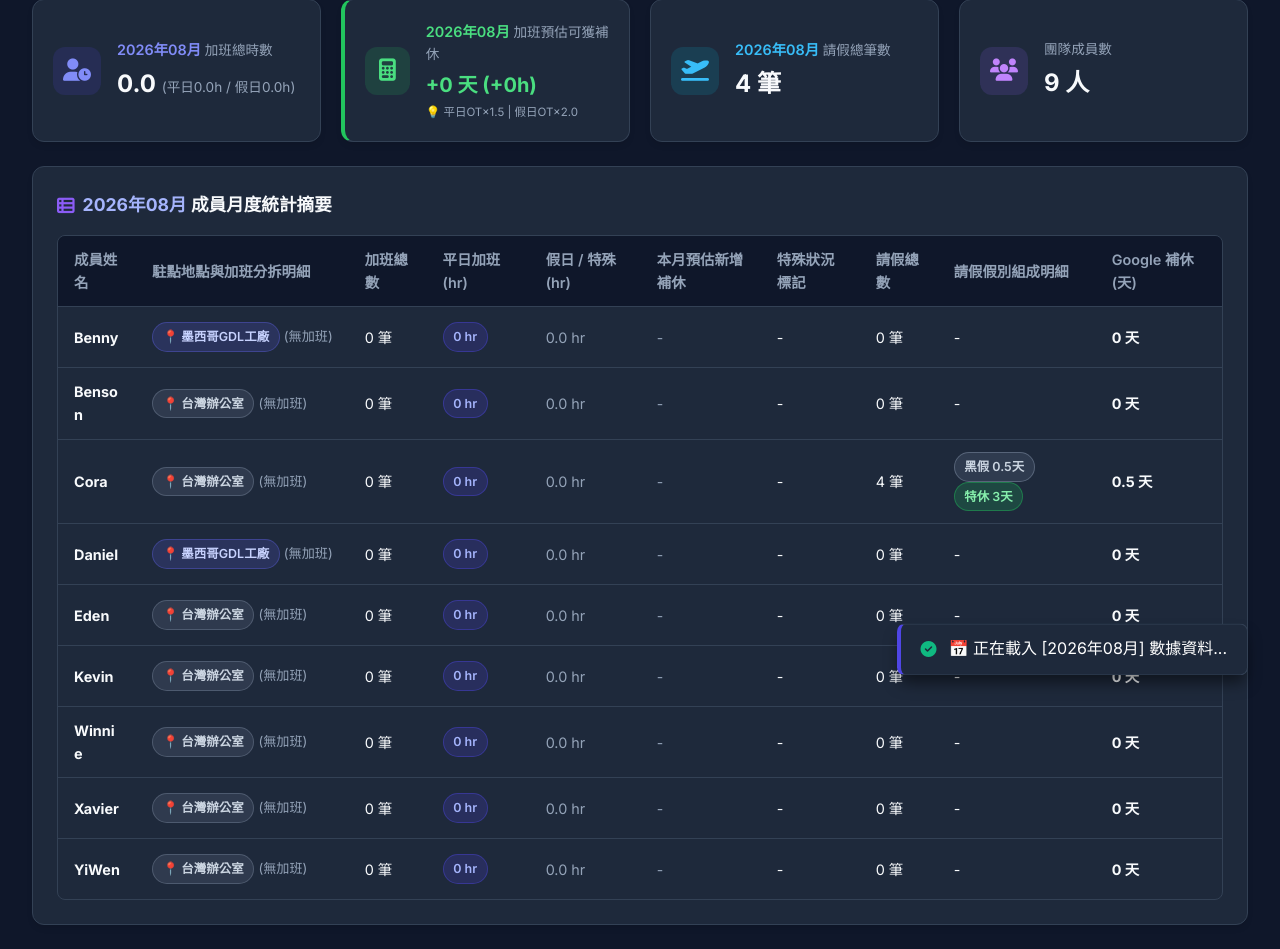
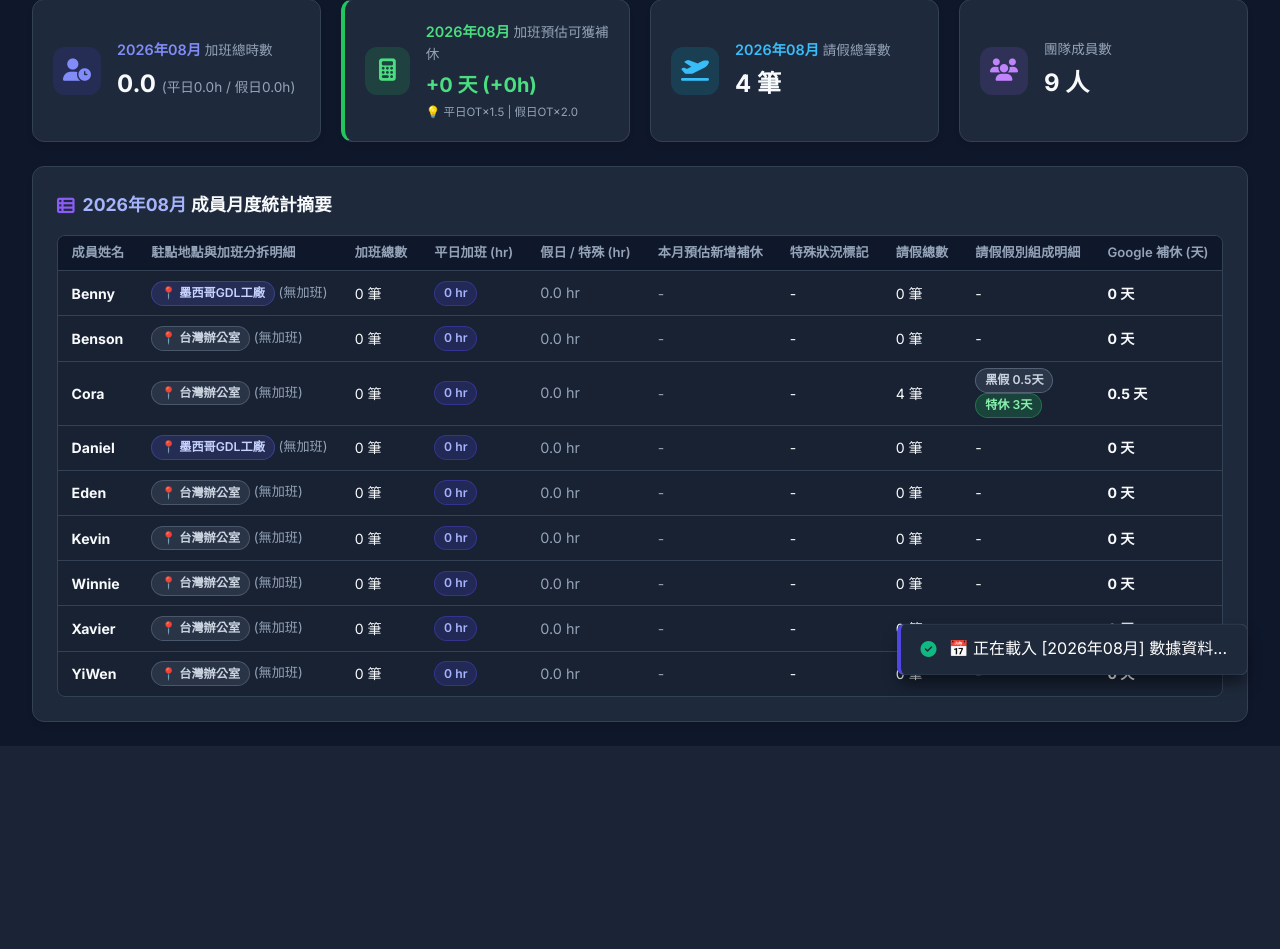
Before and after one commit to XavierH1558/Overwork_table, a Flask app: page / in a window 1280 px wide. Shown: the part 170-1119 px from the top of the page. After the commit the page ends 916 px from the top, so only its background shows below. Run offline with Flask 2, Linux system fonts and the light colour scheme; data comes from the database, SQL or seed files in the repository.

Commit message:
fix: compact table row height, adjust column widths, and prevent action button wrapping

```diff
--- a/templates/index.html
+++ b/templates/index.html
@@ -276,30 +276,32 @@
             overflow-x: auto;
             border-radius: 0.5rem;
             border: 1px solid var(--card-border);
+            background: rgba(15, 23, 42, 0.4);
         }
 
         table {
             width: 100%;
             border-collapse: collapse;
             text-align: left;
-            font-size: 0.9rem;
+            font-size: 0.88rem;
+            line-height: 1.35;
         }
 
         th {
             background-color: #0f172a;
             color: var(--text-muted);
             font-weight: 600;
-            padding: 0.75rem 1rem;
+            font-size: 0.82rem;
+            padding: 0.5rem 0.85rem;
             border-bottom: 1px solid var(--card-border);
-
+            white-space: nowrap;
         }
 
         td {
-            padding: 0.75rem 1rem;
+            padding: 0.42rem 0.85rem;
             border-bottom: 1px solid var(--card-border);
             color: var(--text-main);
-            white-space: pre-wrap;
-            word-break: break-word;
+            vertical-align: middle;
         }
 
         tr:last-child td {
@@ -307,16 +309,51 @@
         }
 
         tr:hover td {
-            background-color: rgba(255, 255, 255, 0.02);
-        }
+            background-color: rgba(255, 255, 255, 0.03);
+        }
+
+        /* Column Specific Widths for Compact & Proportional Layout */
+        #tab-leaves table th:nth-child(1), #tab-leaves table td:nth-child(1) { width: 105px; white-space: nowrap; }
+        #tab-leaves table th:nth-child(2), #tab-leaves table td:nth-child(2) { width: 90px; white-space: nowrap; }
+        #tab-leaves table th:nth-child(3), #tab-leaves table td:nth-child(3) { width: 85px; white-space: nowrap; }
+        #tab-leaves table th:nth-child(4), #tab-leaves table td:nth-child(4) { width: 70px; white-space: nowrap; }
+        #tab-leaves table th:nth-child(5), #tab-leaves table td:nth-child(5) { width: 120px; white-space: nowrap; }
+        #tab-leaves table th:nth-child(6), #tab-leaves table td:nth-child(6) { width: 125px; white-space: nowrap; }
+        #tab-leaves table th:nth-child(7), #tab-leaves table td:nth-child(7) { min-width: 150px; }
+        #tab-leaves table th:nth-child(8), #tab-leaves table td:nth-child(8) { width: 110px; white-space: nowrap; text-align: right; }
+
+        #tab-overtime table th:nth-child(1), #tab-overtime table td:nth-child(1) { width: 105px; white-space: nowrap; }
+        #tab-overtime table th:nth-child(2), #tab-overtime table td:nth-child(2) { width: 95px; white-space: nowrap; }
+        #tab-overtime table th:nth-child(3), #tab-overtime table td:nth-child(3) { width: 90px; white-space: nowrap; }
+        #tab-overtime table th:nth-child(4), #tab-overtime table td:nth-child(4) { width: 110px; white-space: nowrap; }
+        #tab-overtime table th:nth-child(5), #tab-overtime table td:nth-child(5) { width: 125px; white-space: nowrap; }
+        #tab-overtime table th:nth-child(6), #tab-overtime table td:nth-child(6) { width: 80px; white-space: nowrap; }
+        #tab-overtime table th:nth-child(7), #tab-overtime table td:nth-child(7) { min-width: 150px; }
+        #tab-overtime table th:nth-child(8), #tab-overtime table td:nth-child(8) { width: 110px; white-space: nowrap; text-align: right; }
+
+        #parsedOtBody tr td:nth-child(1) { width: 105px; white-space: nowrap; }
+        #parsedOtBody tr td:nth-child(2) { width: 90px; white-space: nowrap; }
+        #parsedOtBody tr td:nth-child(3) { width: 110px; white-space: nowrap; }
+        #parsedOtBody tr td:nth-child(4) { width: 120px; white-space: nowrap; }
+        #parsedOtBody tr td:nth-child(5) { width: 80px; white-space: nowrap; }
+        #parsedOtBody tr td:last-child { width: 110px; white-space: nowrap; text-align: right; }
+
+        #parsedLvBody tr td:nth-child(1) { width: 105px; white-space: nowrap; }
+        #parsedLvBody tr td:nth-child(2) { width: 90px; white-space: nowrap; }
+        #parsedLvBody tr td:nth-child(3) { width: 85px; white-space: nowrap; }
+        #parsedLvBody tr td:nth-child(4) { width: 70px; white-space: nowrap; }
+        #parsedLvBody tr td:last-child { width: 110px; white-space: nowrap; text-align: right; }
+
+        #membersTableBody tr td:last-child, #locationHistoryTableBody tr td:last-child { width: 110px; white-space: nowrap; text-align: right; }
 
         /* Badges */
         .badge {
-            padding: 0.25rem 0.6rem;
+            padding: 0.2rem 0.55rem;
             border-radius: 2rem;
-            font-size: 0.78rem;
+            font-size: 0.76rem;
             font-weight: 600;
             display: inline-block;
+            white-space: nowrap;
         }
 
         .badge-ot { background: rgba(79, 70, 229, 0.2); color: #a5b4fc; border: 1px solid rgba(79, 70, 229, 0.4); }
@@ -1681,8 +1739,10 @@
                     <td><span class="badge badge-ot">${r.hours} hr</span></td>
                     <td>${r.reason || '-'}</td>
                     <td>
+                        <div class="action-cell">
                             <button class="action-btn" onclick="openOtEditModal(${r.id})"><i class="fa-solid fa-pen-to-square"></i> 編輯</button>
                             <button class="action-btn delete" onclick="deleteOvertime(${r.id})"><i class="fa-solid fa-trash"></i></button>
+                        </div>
                     </td>
                 `;
                 tbody.appendChild(tr);
@@ -1745,7 +1805,7 @@
 
                     statusControlHtml = `
                         <select onchange="changeDeductedStatus(${r.id}, this)"
-                                style="${bgStyle} font-weight: 600; font-size: 0.82rem; padding: 4px 8px; border-radius: 6px; cursor: pointer; outline: none; transition: all 0.15s ease;"
+                                style="${bgStyle} font-weight: 600; font-size: 0.78rem; padding: 2px 6px; height: 26px; border-radius: 5px; cursor: pointer; outline: none; transition: all 0.15s ease;"
                                 title="選擇扣除狀態">
                             <option value="1" ${isDed === 1 ? 'selected' : ''} style="background:#1e293b;color:#38bdf8;">✓ 已扣補休</option>
                             <option value="0" ${isDed === 0 ? 'selected' : ''} style="background:#1e293b;color:#fcd34d;">⏳ 還沒扣</option>
@@ -1762,8 +1822,10 @@
                     <td>${statusControlHtml}</td>
                     <td>${r.reason || '-'}</td>
                     <td>
+                        <div class="action-cell">
                             <button class="action-btn" onclick="openLeaveEditModal(${r.id})"><i class="fa-solid fa-pen-to-square"></i> 編輯</button>
                             <button class="action-btn delete" onclick="deleteLeave(${r.id})"><i class="fa-solid fa-trash"></i></button>
+                        </div>
                     </td>
                 `;
                 tbody.appendChild(tr);
@@ -1983,8 +2045,10 @@
                     <td>${r.hours} hr</td>
                     <td>${r.reason}</td>
                     <td>
+                        <div class="action-cell">
                             <button class="action-btn" onclick="openEditModal('ot', ${idx})"><i class="fa-solid fa-pen-to-square"></i> 編輯</button>
                             <button class="action-btn delete" onclick="deleteParsedItem('ot', ${idx})"><i class="fa-solid fa-trash"></i></button>
+                        </div>
                     </td>
                 `;
                 otBody.appendChild(tr);
@@ -2006,8 +2070,10 @@
                     <td>${r.duration}</td>
                     <td>${r.reason}</td>
                     <td>
+                        <div class="action-cell">
                             <button class="action-btn" onclick="openEditModal('leave', ${idx})"><i class="fa-solid fa-pen-to-square"></i> 編輯</button>
                             <button class="action-btn delete" onclick="deleteParsedItem('leave', ${idx})"><i class="fa-solid fa-trash"></i></button>
+                        </div>
                     </td>
                 `;
                 lvBody.appendChild(tr);
@@ -2619,7 +2685,9 @@
                     <td>${used} 天</td>
                     <td>${classBadge}</td>
                     <td>
+                        <div class="action-cell">
                             <button class="action-btn delete" onclick="deleteMember(${m.id})"><i class="fa-solid fa-trash"></i> 刪除</button>
+                        </div>
                     </td>
                 `;
                 tbody.appendChild(tr);
@@ -2656,8 +2724,10 @@
                     <td><span class="badge" style="background:rgba(148,163,184,0.15);color:#cbd5e1;border:1px solid rgba(148,163,184,0.3);">${h.location}</span></td>
                     <td>${classBadge}</td>
                     <td>
+                        <div class="action-cell">
                             <button class="action-btn" onclick="openLocationHistEditModal(${h.id})"><i class="fa-solid fa-pen-to-square"></i> 編輯</button>
                             <button class="action-btn delete" onclick="deleteLocationHistory(${h.id})"><i class="fa-solid fa-trash"></i> 刪除</button>
+                        </div>
                     </td>
                 `;
                 tbody.appendChild(tr);
```
Also changed, not shown: other parts of templates/index.html (+30 -9 lines). Lines whose indentation alone changed are shown as unchanged.
